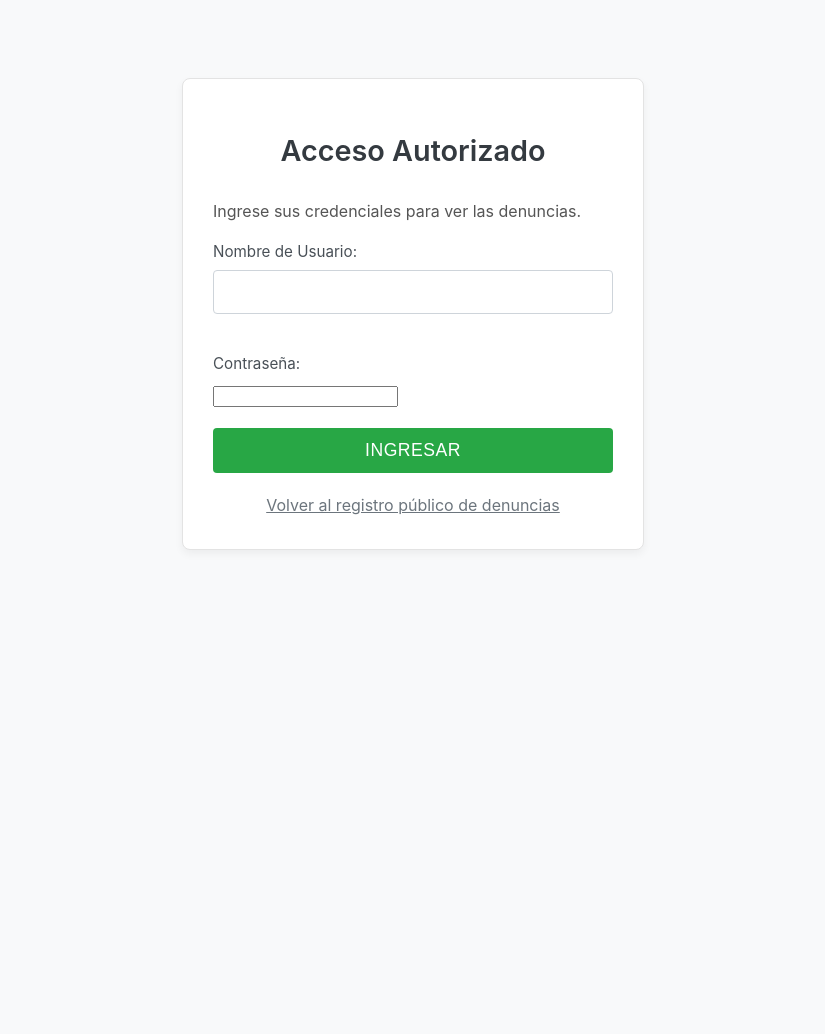
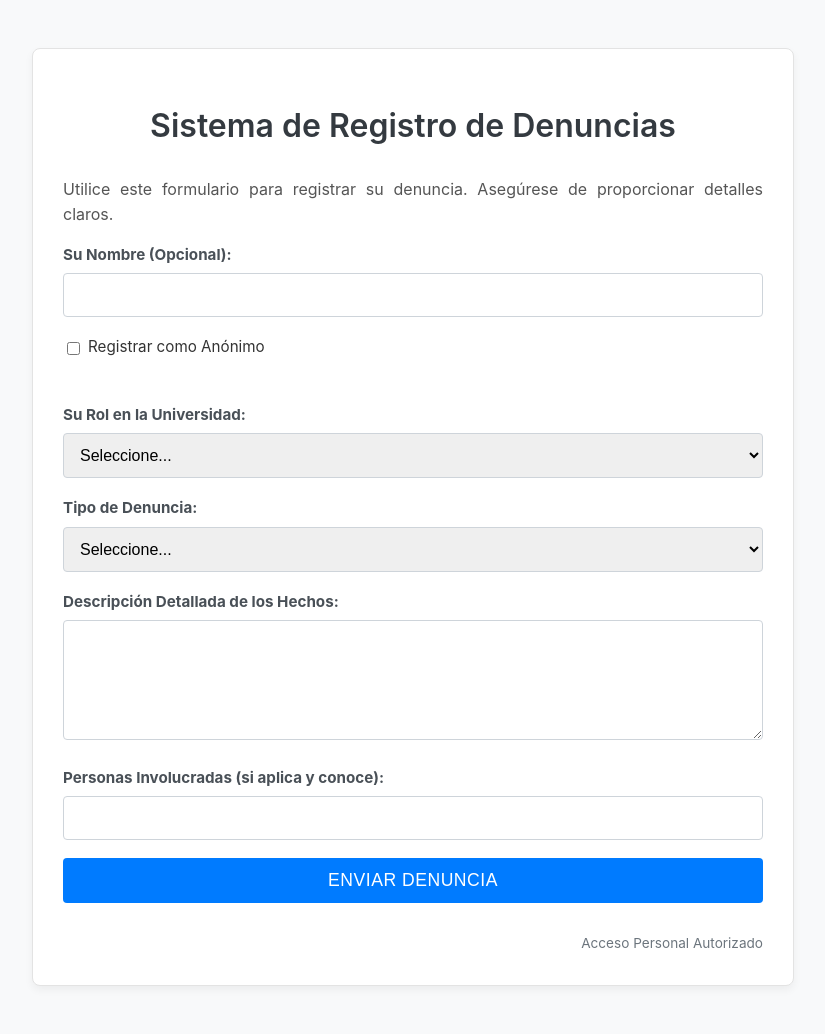
Before and after one commit to Chechar1999/Chechar1999, a PHP site: page /login.php in a window 1280 px wide. Shown: the whole page, without its empty margins (227-1052 px from the left). Before the commit the page ends 550 px from the top, so only its background shows below. Run offline with PHP 8.4, Linux system fonts and the light colour scheme.

Commit message:
login.php

```diff
--- a/login.php
+++ b/login.php
@@ -1,62 +1,93 @@
-<?php
-// Iniciar sesión para manejar mensajes de error o éxito (logout)
-session_start();
-
-// Si el usuario ya está logueado, redirigir a la vista de denuncias
-if (isset($_SESSION['loggedin']) && $_SESSION['loggedin'] === true) {
-    header('Location: view_complaints.php');
-    exit;
-}
-?>
 <!DOCTYPE html>
 <html lang="es">
 <head>
     <meta charset="UTF-8">
     <meta name="viewport" content="width=device-width, initial-scale=1.0">
-    <title>Iniciar Sesión - Sistema de Denuncias</title>
+    <title>Registro de Denuncias - Universidad</title>
     <link rel="stylesheet" href="style.css">
-    <style>
-        /* Estilos específicos para el login */
-        .login-container { max-width: 400px; margin-top: 50px;}
-        .login-container h1 { font-size: 1.8rem; margin-bottom: 25px;}
-        .login-container label { font-weight: normal; }
-        .login-container .form-group { margin-bottom: 20px; }
-        .login-container .btn-login { background-color: #28a745; border-color: #28a745; }
-        .login-container .btn-login:hover { background-color: #218838; }
-        .login-container .public-link { display: block; text-align: center; margin-top: 20px; color: #6c757d; }
+     <style>
+        .admin-login-link {
+            display: block;
+            text-align: right; /* Alineado a la derecha */
+            margin-top: 30px;
+            font-size: 0.85rem; /* Más pequeño */
+            color: #6c757d; /* Color gris */
+        }
+        .admin-login-link a {
+            color: #6c757d;
+            text-decoration: none;
+        }
+         .admin-login-link a:hover {
+            color: #0056b3;
+            text-decoration: underline;
+        }
     </style>
 </head>
 <body>
-    <div class="container login-container">
-        <h1>Acceso Autorizado</h1>
-        <p>Ingrese sus credenciales para ver las denuncias.</p>
+    <div class="container">
+        <h1>Sistema de Registro de Denuncias</h1>
+        <p>Utilice este formulario para registrar su denuncia. Asegúrese de proporcionar detalles claros.</p>
 
         <?php
-        // Mostrar mensajes de error del login o mensaje de logout
-        if (isset($_GET['error']) && $_GET['error'] == 1) {
-            echo '<div class="message error">Usuario o contraseña incorrectos.</div>';
-        }
-        if (isset($_GET['logged_out']) && $_GET['logged_out'] == 1) {
-            echo '<div class="message success">Sesión cerrada exitosamente.</div>';
-        }
-         if (isset($_GET['required']) && $_GET['required'] == 1) {
-            echo '<div class="message error">Necesita iniciar sesión para acceder a esa página.</div>';
+        // Mostrar mensajes de éxito o error si existen
+        if (isset($_GET['status'])) {
+            // ... (código de mensajes igual que antes) ...
+             if ($_GET['status'] == 'success') {
+                echo '<div class="message success">Denuncia registrada exitosamente en la base de datos.</div>';
+            } elseif ($_GET['status'] == 'error_db') {
+                echo '<div class="message error">Hubo un error al guardar la denuncia en la base de datos. Por favor, intente de nuevo o contacte al administrador.</div>';
+            } elseif ($_GET['status'] == 'missing_data') {
+                 echo '<div class="message error">Error: La descripción de la denuncia y el tipo son obligatorios. Por favor, complételos.</div>';
+            }
         }
         ?>
 
-        <form action="process_login.php" method="POST">
-            <div class="form-group">
-                <label for="username">Nombre de Usuario:</label>
-                <input type="text" id="username" name="username" required>
+        <form action="submit_complaint.php" method="POST">
+            <label for="complainant_name">Su Nombre (Opcional):</label>
+            <input type="text" id="complainant_name" name="complainant_name">
+
+            <div class="checkbox-container">
+                <input type="checkbox" id="anonymous" name="anonymous" value="1">
+                <label for="anonymous" class="checkbox-label">Registrar como Anónimo</label>
             </div>
-            <div class="form-group">
-                <label for="password">Contraseña:</label>
-                <input type="password" id="password" name="password" required>
-            </div>
-            <button type="submit" class="btn-login">Ingresar</button>
+            <br>
+
+            <label for="complainant_role">Su Rol en la Universidad:</label>
+            <select id="complainant_role" name="complainant_role" required>
+                <option value="">Seleccione...</option>
+                <option value="Estudiante">Estudiante</option>
+                <option value="Docente">Docente</option>
+                <option value="Personal Administrativo">Personal Administrativo</option>
+                <option value="Personal Obrero">Personal Obrero</option>
+                <option value="Externo">Externo</option>
+                <option value="No Aplica/Anónimo">No Aplica/Anónimo</option>
+            </select>
+
+            <label for="complaint_type">Tipo de Denuncia:</label>
+            <select id="complaint_type" name="complaint_type" required>
+                <option value="">Seleccione...</option>
+                <option value="Académica">Académica (Notas, evaluaciones, etc.)</option>
+                <option value="Acoso">Acoso (Sexual, laboral, etc.)</option>
+                <option value="Discriminación">Discriminación</option>
+                <option value="Administrativa">Administrativa (Trámites, servicios)</option>
+                <option value="Infraestructura">Infraestructura (Instalaciones, equipos)</option>
+                <option value="Seguridad">Seguridad</option>
+                <option value="Violencia">Violencia</option>
+                <option value="Otra">Otra</option>
+            </select>
+
+            <label for="description">Descripción Detallada de los Hechos:</label>
+            <textarea id="description" name="description" required></textarea>
+
+            <label for="involved_parties">Personas Involucradas (si aplica y conoce):</label>
+            <input type="text" id="involved_parties" name="involved_parties">
+
+            <button type="submit">Enviar Denuncia</button>
         </form>
 
-        <a href="index.php" class="public-link">Volver al registro público de denuncias</a>
-    </div>
+        <div class="admin-login-link">
+            <a href="login.php">Acceso Personal Autorizado</a>
+        </div>
+        </div>
 </body>
 </html>
```
